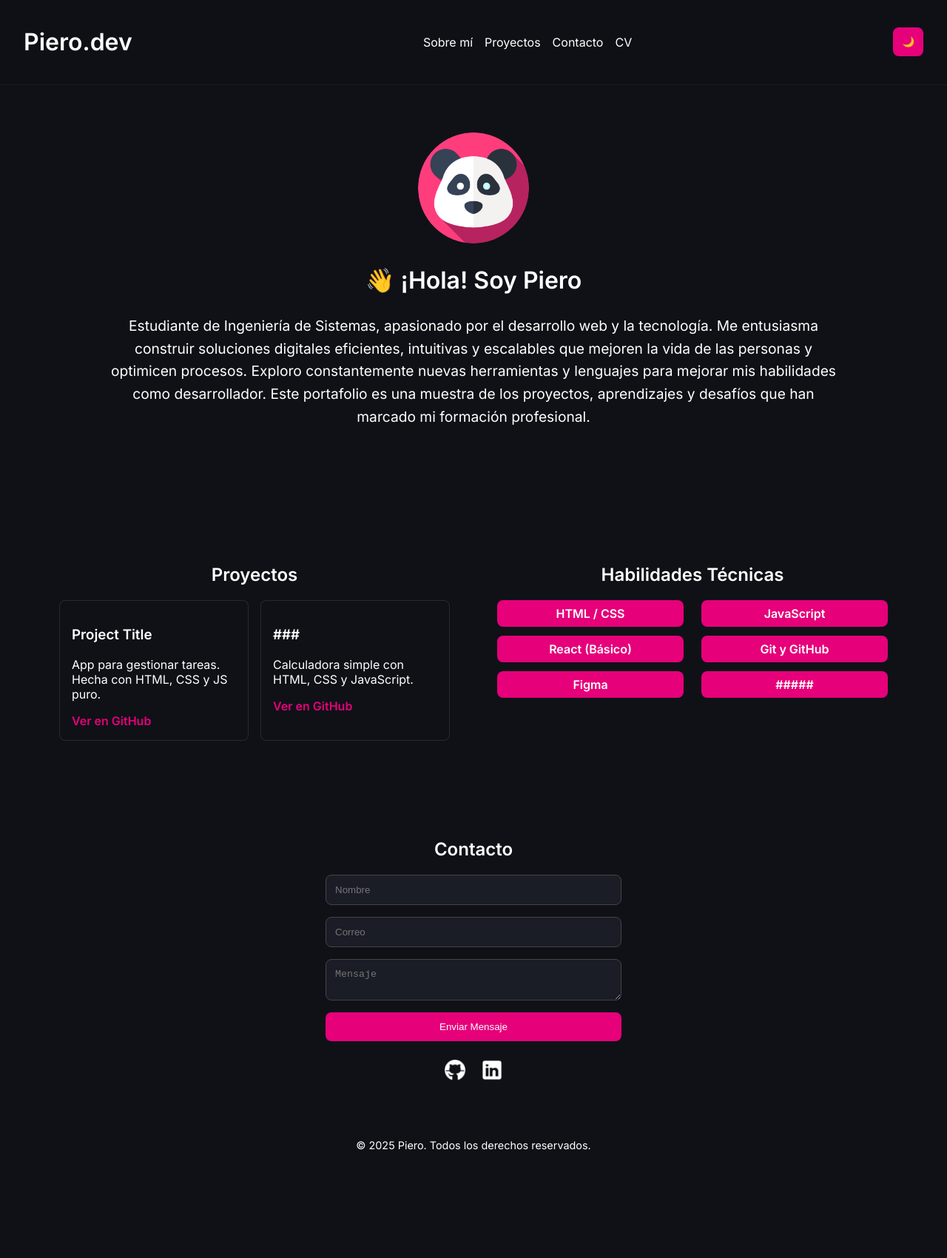
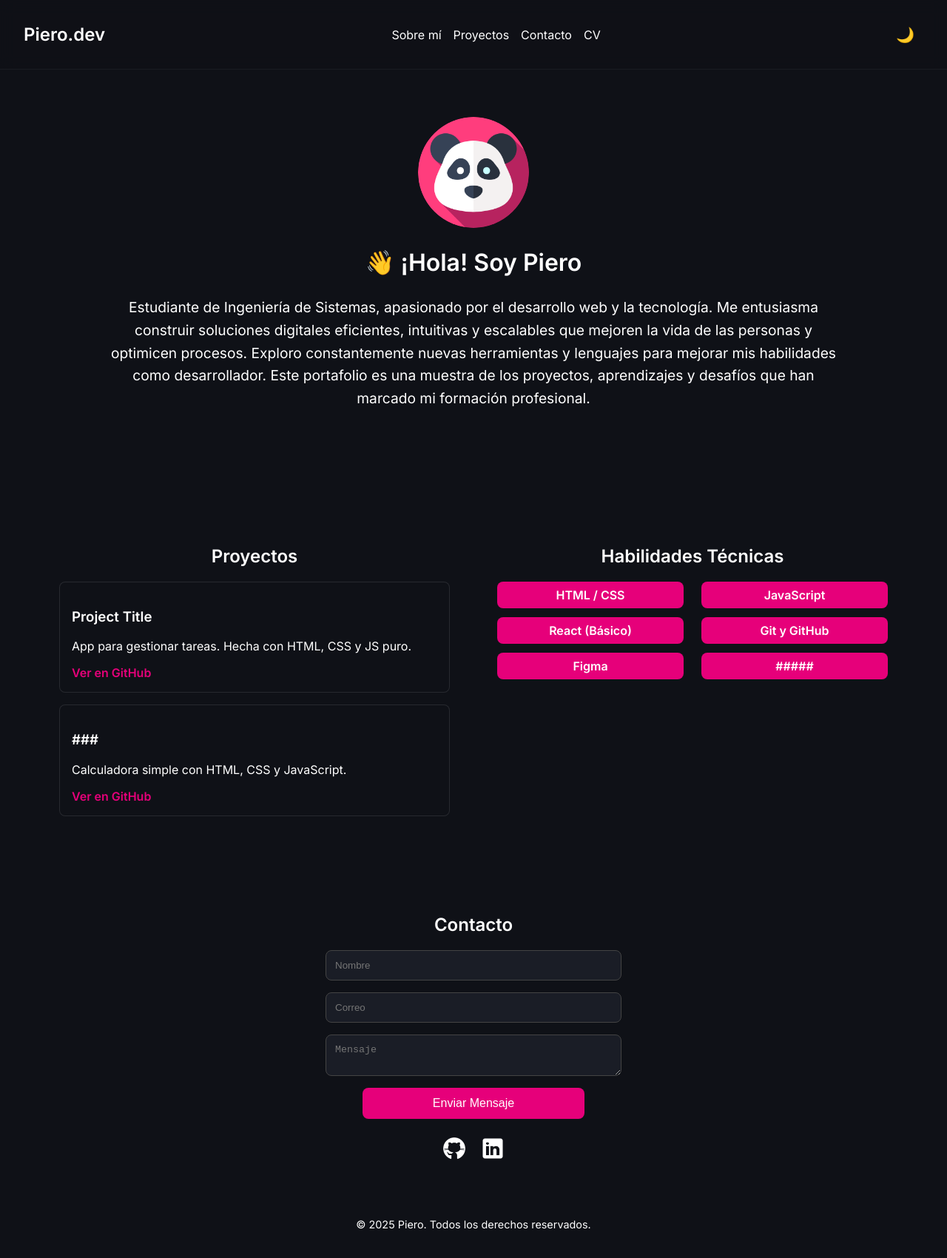
Before and after one commit to PieroA19/portafolio-frontend, a plain HTML site: page index.html in a window 1280 px wide. Shown: the whole page at 74% size. Before the commit the page ends 1603 px from the top, so only its background shows below. Drawn offline with Linux system fonts and the light colour scheme; some packages are replaced by stand-ins of ours; a script that the page names is missing.

Commit message:
modificacion de index y styles para que sea responsive

```diff
--- a/css/styles.css
+++ b/css/styles.css
@@ -28,20 +28,55 @@ body {
   top: 0; /* Posiciona el header pegado al borde superior */
   z-index: 1000; /* Asegura que el header quede por encima de otros elementos con menor z-index */
   display: flex; /* Usa Flexbox para distribuir el contenido horizontalmente */
+  flex-wrap: wrap;
   justify-content: space-between; /* Separa los elementos del header en los extremos (logo a la izquierda, navegación a la derecha) */
   align-items: center; /* Centra verticalmente los elementos del header */
   padding: 1rem 2rem; /* Añade espacio interior arriba/abajo y a los lados del header */
+  width: 100%; /* Asegura que no se extienda más allá del viewport */
 
   backdrop-filter: blur(10px); /* Aplica un desenfoque al fondo del header para efecto de vidrio */
   -webkit-backdrop-filter: blur(10px); /* Soporte para navegadores WebKit (como Safari) */
   transition: background-color 0.3s ease, border-bottom 0.3s ease; /* Suaviza el cambio de color y borde al cambiar de tema */
+  box-sizing: border-box; /* Asegura que padding no cause overflow */
+}
+
+/* Evita overflow horizontal */
+body {
+  overflow-x: hidden;
+}
+
+/* Logo */
+.logo {
+  font-size: 1.5rem;
+  font-weight: bold;
+}
+
+/* Botón de tema */
+#theme-toggle {
+  background: none;
+  border: none;
+  font-size: 1.25rem;
+  cursor: pointer;
+  transition: transform 0.4s ease;
+}
+#theme-toggle:active {
+  transform: rotate(180deg);
+}
+
+/* Botón hamburguesa */
+.menu-toggle {
+  background: none;
+  border: none;
+  font-size: 1.5rem;
+  display: none; /* Solo visible en móvil */
+  cursor: pointer;
 }
 
 /* Modo claro */
 [data-theme="light"] .header {
   background-color: rgba(255, 255, 255, 0.8); /* Fondo blanco semitransparente */
   color: #111; /* Texto oscuro para contraste */
-  border-bottom: 0.5px solid rgba(0, 0, 0, 0.05); /* Línea inferior muy sutil para separación visual */
+  border-bottom: 1px solid rgba(0, 0, 0, 0.05); /* Línea inferior muy sutil para separación visual */
 }
 /* Modo claro */
 
@@ -49,7 +84,7 @@ body {
 html:not([data-theme="light"]) .header {
   background-color: rgba(15, 17, 23, 0.8); /* Fondo oscuro semitransparente */
   color: #fff; /* Texto blanco para contraste */
-  border-bottom: 0.5px solid rgba(255, 255, 255, 0.05); /* Línea inferior sutil en modo oscuro */
+  border-bottom: 1px solid rgba(255, 255, 255, 0.05); /* Línea inferior sutil en modo oscuro */
 }
 /* Modo oscuro */
 
@@ -58,6 +93,8 @@ html:not([data-theme="light"]) .header {
   list-style: none; /* Elimina los puntos de las listas */
   display: flex; /* Coloca los elementos de lista en una línea horizontal */
   gap: 1rem; /* Espacio entre cada enlace del menú */
+  padding: 0;
+  margin: 0;
 }
 /* Estilos para la lista de navegación */
 
@@ -68,6 +105,30 @@ html:not([data-theme="light"]) .header {
 }
 /* Estilos para los enlaces de navegación */
 
+/* Responsive */
+@media (max-width: 768px) {
+  .menu-toggle {
+    display: block;
+    color: var(--text-color); /* Siempre visible según el tema */
+  }
+
+  .nav {
+    width: 100%;
+    display: none; /* Oculta por defecto en móviles */
+  }
+
+  .nav.open {
+    display: block;
+  }
+
+  .nav-links {
+    flex-direction: column;
+    align-items: flex-start;
+    gap: 0.5rem;
+    padding-top: 1rem;
+  }
+}
+
 /* ---------------------------- CSS de Barra superior web ---------------------------- */
 
 
@@ -77,25 +138,40 @@ html:not([data-theme="light"]) .header {
 }
 
 .avatar {
-  width: 150px; /* Define el ancho de la imagen del avatar */
-  border-radius: 50%; /* Convierte la imagen en un círculo (si es cuadrada) */
+  width: 30vw;
+  max-width: 150px;
+  height: auto;
+  border-radius: 50%;
+  display: block;
+  margin: 0 auto;
 }
 
 form {
   display: flex; /* Usa Flexbox para organizar los elementos del formulario */
   flex-direction: column; /* Acomoda los elementos del formulario en columna (uno debajo del otro) */
   gap: 1rem; /* Deja espacio (1 rem) entre los elementos hijos */
+  width: 100%;
   max-width: 400px; /* Limita el ancho máximo del formulario a 400px */
   margin: auto; /* Centra el formulario horizontalmente dentro del contenedor */
+  padding: 0 1rem;
 }
 
 input, textarea {
-  padding: 0.75rem; /* Espaciado interno para que el texto no esté pegado al borde */
-  border: 1px solid var(--border-color); /* Borde sólido con el color definido por la variable del tema */
-  border-radius: 8px; /* Bordes redondeados para una apariencia más suave */
-  background-color: var(--input-bg); /* Color de fondo del input definido por el tema (claro u oscuro) */
-  color: var(--text-color); /* Color del texto dentro del input o textarea, dependiente del tema */
+  padding: 0.75rem;
+  border: 1px solid var(--border-color);
+  border-radius: 8px;
+  background-color: var(--input-bg);
+  color: var(--text-color);
+  width: 100%;
+  box-sizing: border-box;
 }
+
+input:focus, textarea:focus {
+  outline: none;
+  border-color: var(--accent-color);
+  box-shadow: 0 0 0 2px rgba(100, 100, 255, 0.2);
+}
+
 
 button {
   background: var(--accent-color); /* Fondo del botón con el color de énfasis definido por el tema */
@@ -106,6 +182,21 @@ button {
   cursor: pointer; /* Cambia el cursor al estilo “puntero” cuando se pasa sobre el botón */
 }
 
+.buttonformulario{
+  background: var(--accent-color);
+  color: white;
+  padding: 0.75rem;
+  border: none;
+  border-radius: 8px;
+  cursor: pointer;
+  width: 100%;
+  max-width: 300px;
+  margin: 0 auto;
+  display: block;
+  font-size: 1rem;
+  transition: background 0.3s ease;
+  box-sizing: border-box;
+}
 footer {
   text-align: center; /* Centra el texto del pie de página */
   padding: 2rem; /* Espacio interno alrededor del contenido */
@@ -114,57 +205,81 @@ footer {
 
 /* Íconos sociales */
 .socials {
-  margin-top: 1.5rem; /* Espacio superior entre el contenido anterior y la sección de íconos sociales */
-  display: flex; /* Usa Flexbox para alinear los íconos */
-  justify-content: center; /* Centra los íconos horizontalmente */
-  gap: 20px; /* Espacio entre cada ícono */
+  margin-top: 1.5rem;
+  display: flex;
+  justify-content: center;
+  gap: 20px;
 }
 
 .icon-wrapper {
-  position: relative; /* Establece contexto de posicionamiento para los íconos internos */
-  width: 30px; /* Ancho del contenedor de ícono */
-  height: 30px; /* Altura del contenedor de ícono */
+  position: relative;
+  width: 2rem;
+  height: 2rem;
+  cursor: pointer;
 }
 
 .icon {
-  position: absolute; /* Posicionamiento absoluto dentro del contenedor .icon-wrapper */
-  top: 0; /* Posicionado en la parte superior del contenedor */
-  left: 0; /* Posicionado a la izquierda del contenedor */
-  width: 30px; /* Ancho del ícono */
-  height: 30px; /* Altura del ícono */
+  position: absolute;
+  top: 0;
+  left: 0;
+  width: 2rem;
+  height: 2rem;
+  transition: transform 0.3s ease;
 }
 
-/* Visibilidad por tema */
+.icon-wrapper:hover .icon {
+  transform: scale(1.1);
+}
+
+/* Tema claro/oscuro */
 .light-mode {
-  display: block; /* Muestra elementos con clase .light-mode por defecto */
+  display: block;
 }
 
 .dark-mode {
-  display: none; /* Oculta elementos con clase .dark-mode por defecto */
+  display: none;
 }
 
 [data-theme="light"] .light-mode {
-  display: none; /* Oculta .light-mode cuando se aplica el tema claro */
+  display: none;
 }
 
 [data-theme="light"] .dark-mode {
-  display: block; /* Muestra .dark-mode cuando se aplica el tema claro (por ejemplo, íconos invertidos) */
+  display: block;
 }
 
+/* Responsive spacing */
+@media (max-width: 480px) {
+  .socials {
+    gap: 12px;
+  }
+}
+
+
 /* ----------------------- Sobre mí ----------------------- */
-.contenedorSobreMi{
+.contenedorSobreMi {
   max-width: 1000px;
   margin: 0 auto;
   padding: 2rem;
 }
+
 .contenedorSobreMi h2 {
-  font-size: 2rem; /* Título */
+  font-size: clamp(1.5rem, 4vw, 2rem);
   font-weight: bold;
 }
+
 .contenedorSobreMi p {
-  font-size: 1.20rem; /* Párrafo */
+  font-size: clamp(1rem, 2.5vw, 1.2rem);
   line-height: 1.6;
 }
+
+/* Ajustes específicos para móviles (si no usas clamp) */
+@media (max-width: 600px) {
+  .contenedorSobreMi {
+    padding: 1rem;
+  }
+}
+
 /* ----------------------- Sobre mí ----------------------- */
 
 
@@ -184,12 +299,20 @@ footer {
   padding: 1rem; /* Espacio interno dentro de cada columna */
   border-radius: 12px; /* Bordes redondeados en las esquinas para una apariencia más suave */
 }
+
+/* Responsive: 1 sola columna en móviles */
+@media (max-width: 768px) {
+  .work-container {
+    grid-template-columns: 1fr;
+    padding: 1rem;
+  }
+}
 /* Estilo para cada columna */
 
 /* -------------------- Proyectos ---------------------- */
 .projects-grid {
   display: grid; /* Define otro grid dentro de la columna de proyectos */
-  grid-template-columns: 1fr 1fr; /* 2 columnas iguales para los project-cards */
+  grid-template-columns: repeat(auto-fit, minmax(280px, 1fr)); /* 2 columnas iguales para los project-cards */
   gap: 1rem; /* Espacio entre tarjetas de proyectos */
 }
 
--- a/index.html
+++ b/index.html
@@ -38,7 +38,10 @@
 <!-- Barra superior pagina web -->
   <header class="header">
     <h1 class="logo">Piero.dev</h1>
-    <nav>
+
+    <button class="menu-toggle" aria-label="Abrir menú">☰</button>
+
+    <nav class="nav">
       <ul class="nav-links">
         <li><a href="#about">Sobre mí</a></li>
         <li><a href="#projects">Proyectos</a></li>
@@ -46,8 +49,19 @@
         <li><a href="cv.pdf" download>CV</a></li>
       </ul>
     </nav>
+
     <button id="theme-toggle" aria-label="Cambiar a modo oscuro">🌙</button>
   </header>
+
+  <script>
+    const toggle = document.querySelector('.menu-toggle');
+    const nav = document.querySelector('.nav');
+
+    toggle.addEventListener('click', () => {
+      nav.classList.toggle('open');
+    });
+  </script>
+
 <!-- Barra superior pagina web -->
 
 
@@ -114,7 +128,7 @@
         <input type="text" placeholder="Nombre" required />
         <input type="email" placeholder="Correo" required />
         <textarea placeholder="Mensaje" required></textarea>
-        <button type="submit">Enviar Mensaje</button>
+        <button class="buttonformulario" type="submit">Enviar Mensaje</button>
       </form>
 
       <div class="socials">
```
